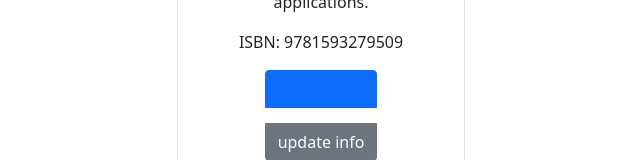
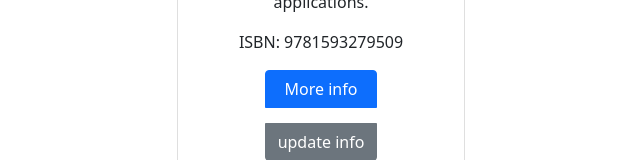
Before and after one commit to Nagema/book-list, a React (Create React App) app: page /bookList/1 in a window 1280 px wide. Shown: the part 673-833 px from the top of the page, without its empty margins (319-959 px from the left). Built offline with nearby package versions, Linux system fonts and the light colour scheme; data requests are answered from the project's data file.

Commit message:
fix link button

```diff
--- a/src/components/BookDetail.jsx
+++ b/src/components/BookDetail.jsx
@@ -30,9 +30,7 @@ export function BookDetail() {
                         ISBN: {book.isbn}
                     </Card.Text>
                     <ButtonGroup vertical>
-                        <Button className="mb-3" variant="primary">
-                             <a href={book.website}>More info</a>
-                        </Button>
+                        <Button className="mb-3" href={book.website}>More info</Button>
                         <Button className="mb-3" variant="secondary">update info</Button>
                     </ButtonGroup>
                 </Card.Body>
```
